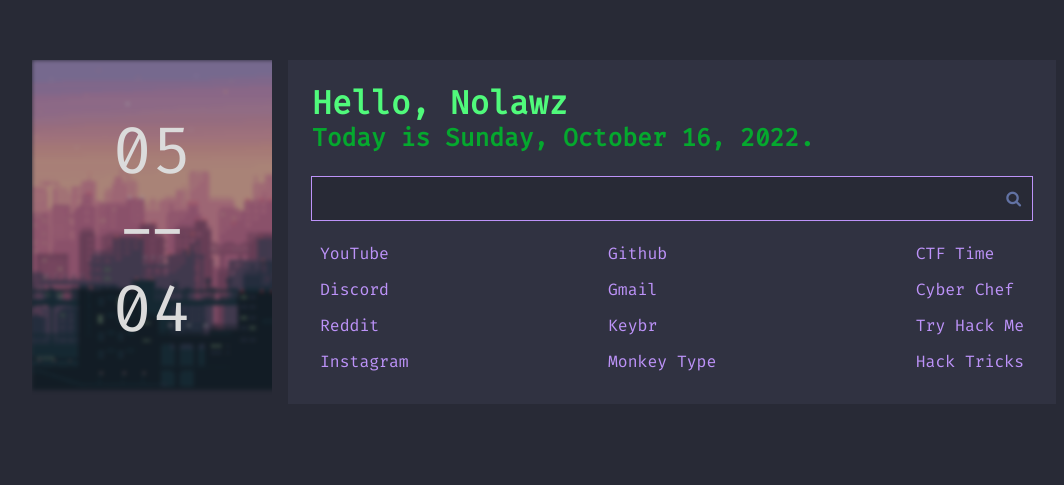
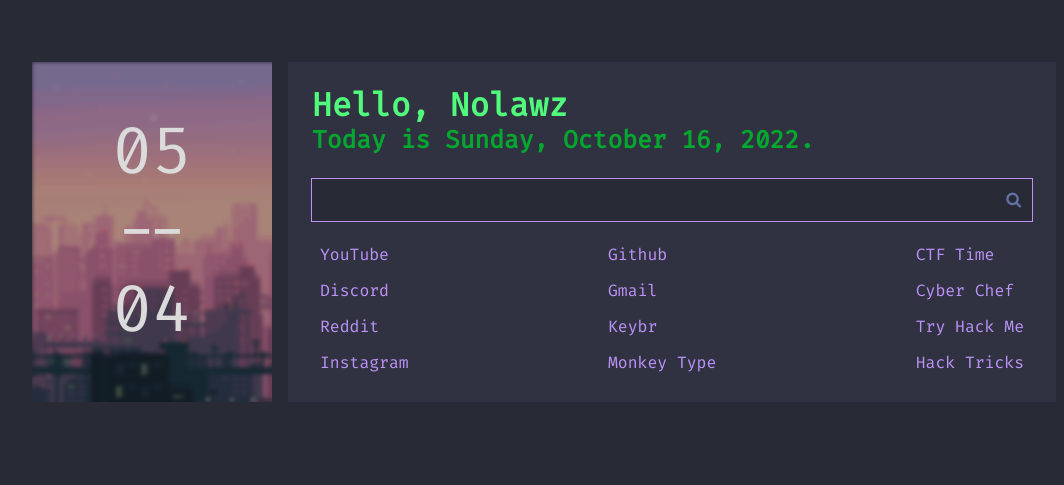
Before and after one commit to aman333nolawz/startpage-v2, a plain HTML site: page index.html in a window 1280 px wide. Shown: the part 168-653 px from the top of the page, without its empty margins (96-1160 px from the left). Drawn offline with Linux system fonts and the light colour scheme.

Commit message:
Fixed height issue of image

```diff
--- a/style.css
+++ b/style.css
@@ -33,6 +33,7 @@ body {
 .container {
   max-width: 1080px;
   width: 80%;
+  height: 340px;
   display: flex;
 }
 .img-holder {
@@ -44,7 +45,6 @@ body {
   position: relative;
 }
 .img-holder img {
-  height: 330px;
   object-fit: cover;
   filter: blur(2px);
   opacity: 0.6;
```
